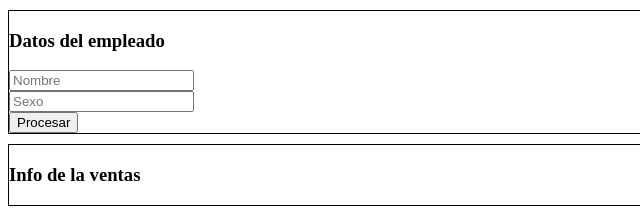
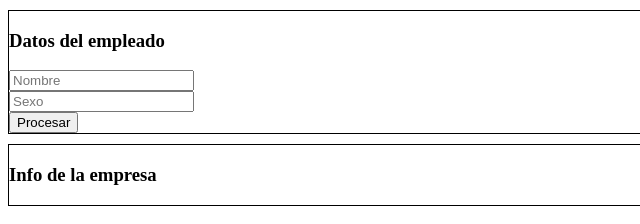
Before and after one commit to fernandoUcla00/L25.1.p.c1.18Empleado-empresa-MVC-, a plain HTML site: page index.html in a window 1280 px wide. Shown: the full height of the page, 0-640 px from the left. Drawn offline with Linux system fonts and the light colour scheme.

Commit message:
Update index.html

```diff
--- a/index.html
+++ b/index.html
@@ -14,7 +14,7 @@
       <button id="empleadoForm_btProcesar">Procesar</button>
     </section>
     <section id="mainForm">
-      <h3> Info de la ventas</h3>
+      <h3> Info de la empresa</h3>
       <div id="salida"></div>
     </section>
   </body>
```
